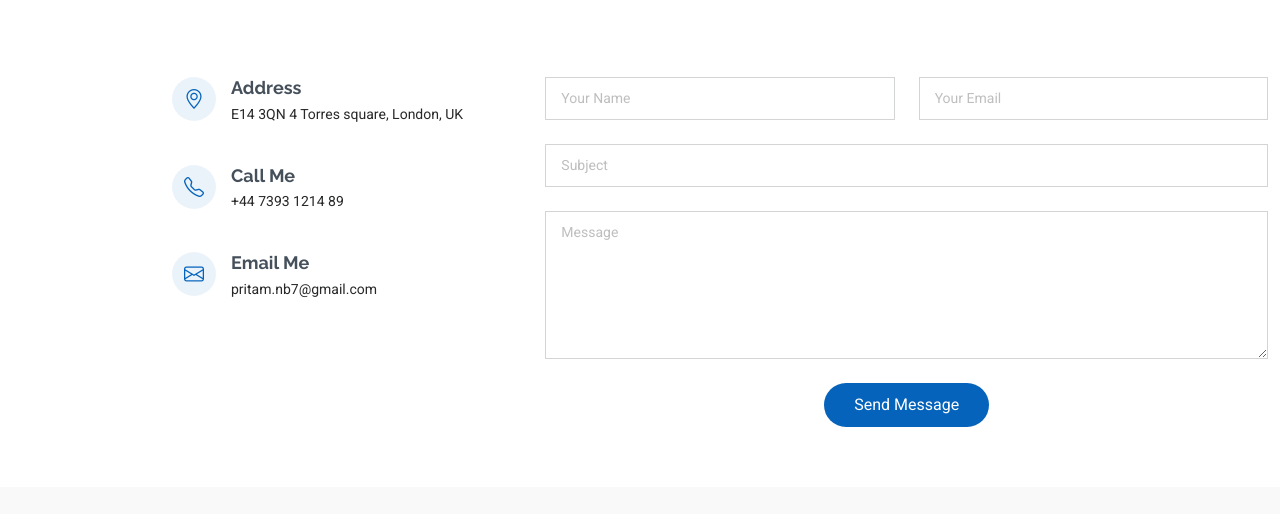
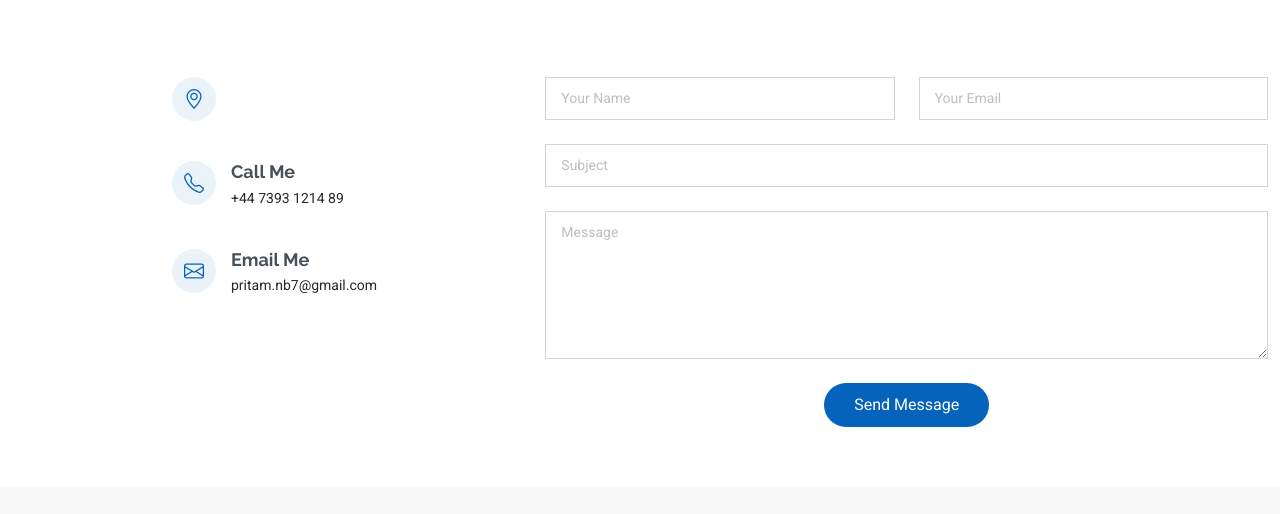
Before and after one commit to pritamnb/pritamnb, a plain HTML site: page index.html in a window 1280 px wide. Shown: the part 4081-4595 px from the top of the page. Drawn offline with Linux system fonts and the light colour scheme.

Commit message:
Update index.html

```diff
--- a/index.html
+++ b/index.html
@@ -786,10 +786,7 @@
           <div class="col-lg-4">
             <div class="info-item d-flex" data-aos="fade-up" data-aos-delay="200">
               <i class="bi bi-geo-alt flex-shrink-0"></i>
-              <div>
-                <h3>Address</h3>
-                <p>E14 3QN 4 Torres square, London, UK</p>
-              </div>
+
             </div><!-- End Info Item -->
 
             <div class="info-item d-flex" data-aos="fade-up" data-aos-delay="300">
```
